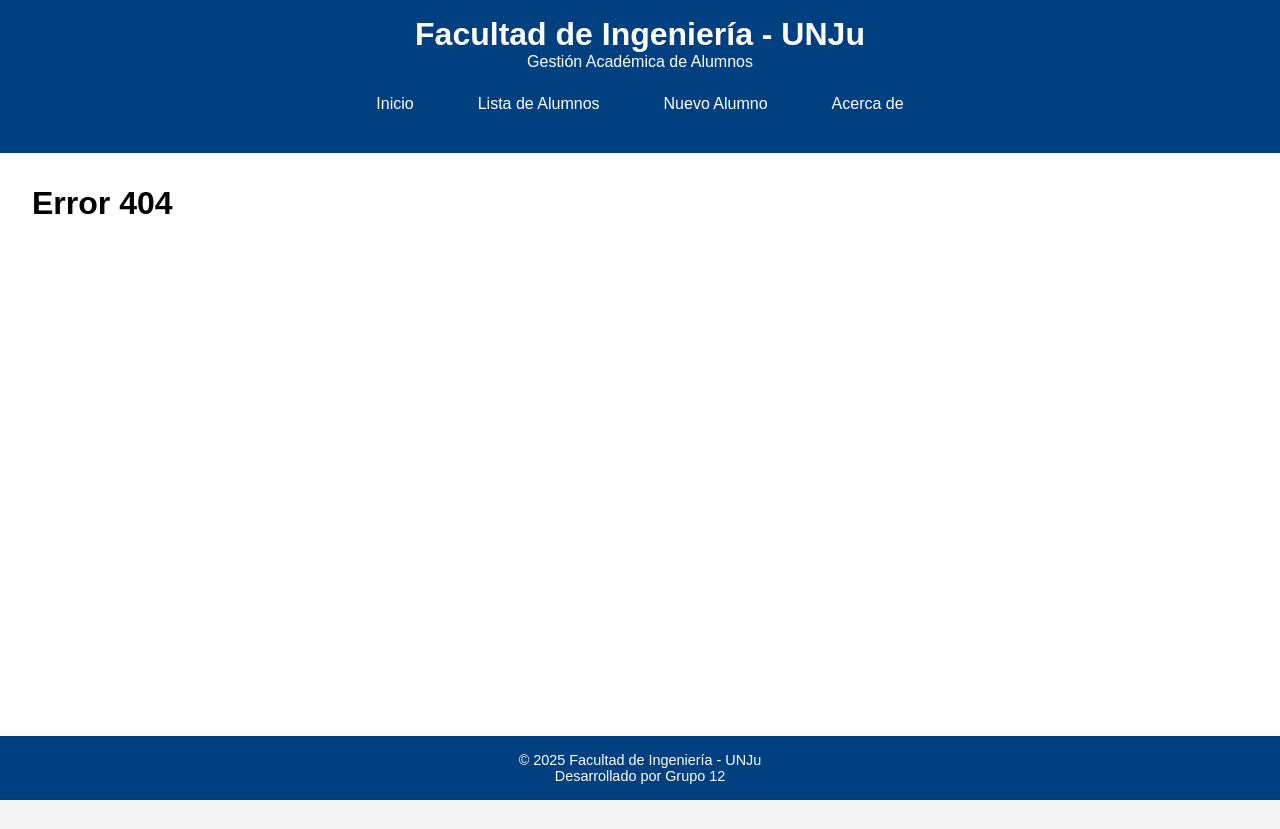
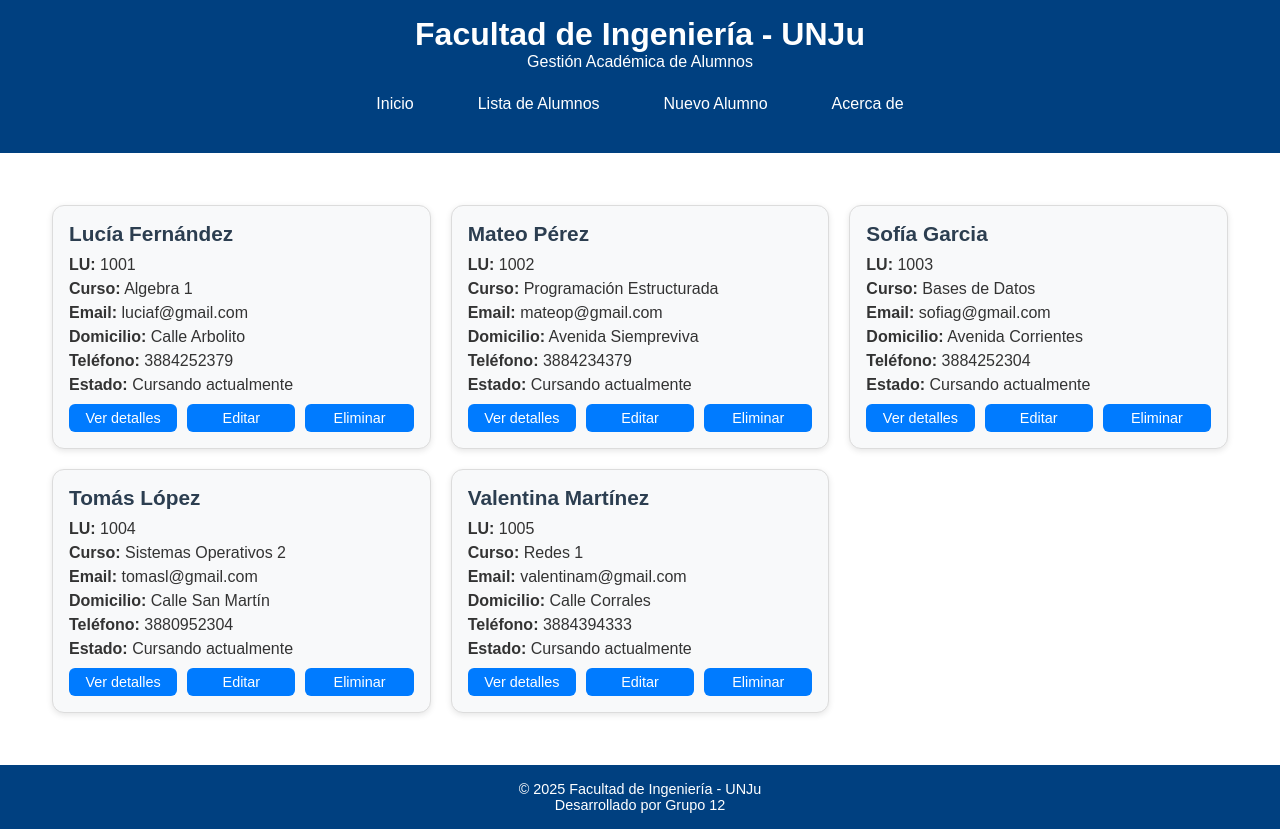
Before and after one commit to Areyss/PV_TP5_Grupo12, a React (Vite) app: page /alumnos in a window 1280 px wide. Before the commit this address had no page. Before the commit the page ends 800 px from the top, so only its background shows below. Built offline with nearby package versions, Linux system fonts and the light colour scheme.

Commit message:
Implementacion del listado de alumnos  [Joel Garcia]

```diff
--- a/src/App.jsx
+++ b/src/App.jsx
@@ -1,16 +1,21 @@
 import { Outlet } from 'react-router-dom'
 import NavBar from './components/NavBar';
+import { useState } from 'react';
+
+import alumnosPorDefecto from './data/alumnos.json';
 import './style/estiloBasico.css'
 const App = () => {
+  const [alumnos, setAlumnos] = useState(alumnosPorDefecto);
+
   return (
     <div className='container'>
       <header>
         <h1>Facultad de Ingeniería - UNJu</h1>
         <p>Gestión Académica de Alumnos</p>
-        <NavBar/>
+        <NavBar />
       </header>
       <main>
-        <Outlet/>
+        <Outlet context={{alumnos}}/>
       </main>
       <footer>
         <p>© 2025 Facultad de Ingeniería - UNJu</p>
--- /dev/null
+++ b/src/components/ListAlumno.jsx
@@ -0,0 +1,34 @@
+import { useOutletContext } from "react-router-dom";
+const ListAlumno = () => {
+    const { alumnos } = useOutletContext();
+    return (
+        <div className="card-grid">
+            {alumnos.length === 0 ? (
+                <p>No hay alumnos cargados.</p>
+            ) : (
+                alumnos.map((alumno, i) => (
+                    <div className="card-container" key={i}>
+                        <h3>{alumno.nombre} {alumno.apellido}</h3>
+                        <p><strong>LU:</strong> {alumno.lu}</p>
+                        <p><strong>Curso:</strong> {alumno.curso}</p>
+                        <p><strong>Email:</strong> {alumno.email}</p>
+                        <p><strong>Domicilio:</strong> {alumno.domicilio}</p>
+                        <p><strong>Teléfono:</strong> {alumno.telefono}</p>
+                        <p>
+                            <strong>Estado:</strong>{" "}
+                            {alumno.esta_cursando ? "Cursando actualmente" : "No cursando"}
+                        </p>
+                        <div className="buttons-container">
+                            <button>Ver detalles</button>
+                            <button>Editar</button>
+                            <button>Eliminar</button>
+                        </div>
+
+                    </div>
+                ))
+            )}
+        </div>
+    );
+};
+
+export default ListAlumno;
--- /dev/null
+++ b/src/data/alumnos.json
@@ -0,0 +1,52 @@
+[
+  {
+    "lu": "1001",
+    "nombre": "Lucía",
+    "apellido": "Fernández",
+    "curso": "Algebra 1",
+    "email": "luciaf@gmail.com",
+    "domicilio": "Calle Arbolito",
+    "telefono": "3884252379",
+    "esta_cursando": true
+  },
+  {
+    "lu": "1002",
+    "nombre": "Mateo",
+    "apellido": "Pérez",
+    "curso": "Programación Estructurada",
+    "email": "mateop@gmail.com",
+    "domicilio": "Avenida Siempreviva",
+    "telefono": "3884234379",
+    "esta_cursando": true
+  },
+  {
+    "lu": "1003",
+    "nombre": "Sofía",
+    "apellido": "Garcia",
+    "curso": "Bases de Datos",
+    "email": "sofiag@gmail.com",
+    "domicilio": "Avenida Corrientes",
+    "telefono": "3884252304",
+    "esta_cursando": true
+  },
+  {
+    "lu": "1004",
+    "nombre": "Tomás",
+    "apellido": "López",
+    "curso": "Sistemas Operativos 2",
+    "email": "tomasl@gmail.com",
+    "domicilio": "Calle San Martín",
+    "telefono": "3880952304",
+    "esta_cursando": true
+  },
+  {
+    "lu": "1005",
+    "nombre": "Valentina",
+    "apellido": "Martínez",
+    "curso": "Redes 1",
+    "email": "valentinam@gmail.com",
+    "domicilio": "Calle Corrales",
+    "telefono": "3884394333",
+    "esta_cursando": true
+  }
+]
--- a/src/router/router.jsx
+++ b/src/router/router.jsx
@@ -3,6 +3,7 @@
 import Home from '../views/Home';
 import DetalleAlumno from "../views/DetalleAlumno";
 import ErrorPage from "../views/ErrorPage";
+import ListAlumno from "../components/ListAlumno";
 
 export const router = createBrowserRouter([
     {
@@ -10,7 +11,7 @@
         element: <App/>,
         children:[
             {index: true, element: <Home/>},
-            // {path: 'alumnos/', element: </>},
+            {path: 'alumnos/', element: <ListAlumno/>},
             // {path: 'alumnos/:id/editar', element: </>},
             {path: 'alumnos/:id', element: <DetalleAlumno/>},
             // {path: 'nuevoAlumno/', element: </>},
--- a/src/style/estiloBasico.css
+++ b/src/style/estiloBasico.css
@@ -62,3 +62,58 @@
   padding: 1rem;
   font-size: 0.9rem;
 }
+
+/* Estilos para la lista de alumnos */
+.card-grid {
+  display: grid;
+  grid-template-columns: repeat(auto-fill, minmax(280px, 1fr));
+  gap: 20px;
+  padding: 20px;
+}
+
+.card-container {
+  background-color: #f8f9fa;
+  border: 1px solid #dcdcdc;
+  border-radius: 12px;
+  padding: 16px;
+  box-shadow: 0 2px 6px rgba(0, 0, 0, 0.1);
+  transition: transform 0.2s ease;
+}
+
+.card-container:hover {
+  transform: translateY(-4px);
+}
+
+.card-container h3 {
+  margin: 0 0 10px;
+  font-size: 1.3em;
+  color: #2c3e50;
+}
+
+.card-container p {
+  margin: 6px 0;
+  color: #333;
+}
+
+.buttons-container {
+  margin-top: 10px;
+  display: flex;
+  justify-content: space-between;
+  gap: 10px;
+}
+
+.buttons-container button {
+  flex: 1;
+  padding: 6px 10px;
+  background-color: #007bff;
+  color: white;
+  border: none;
+  border-radius: 6px;
+  cursor: pointer;
+  font-size: 0.9em;
+  transition: background-color 0.2s ease;
+}
+
+.buttons-container button:hover {
+  background-color: #0056b3;
+}
```
Also changed, not shown: src/views/ListaAlumno.jsx (added, +11 -0 lines).
